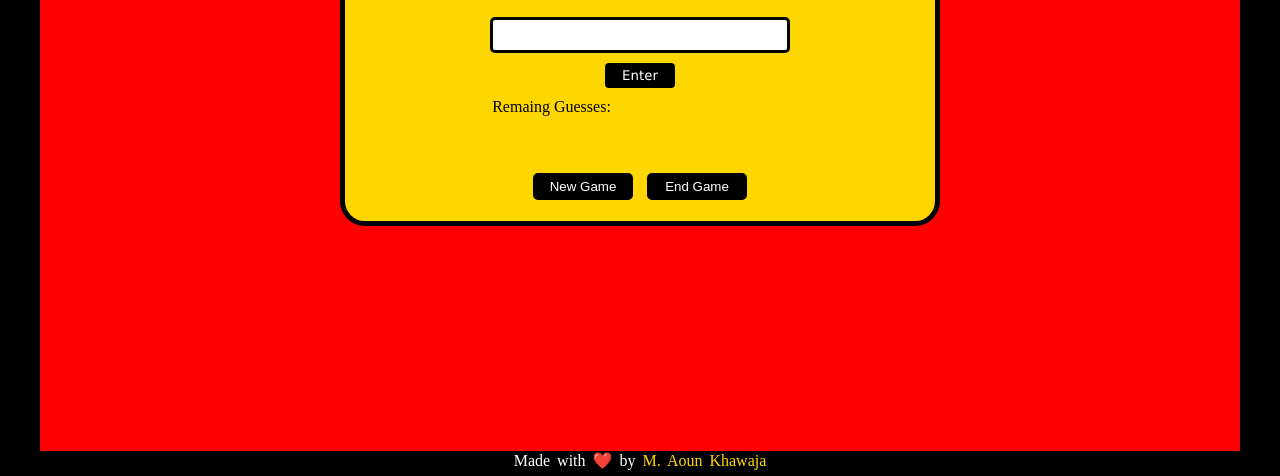
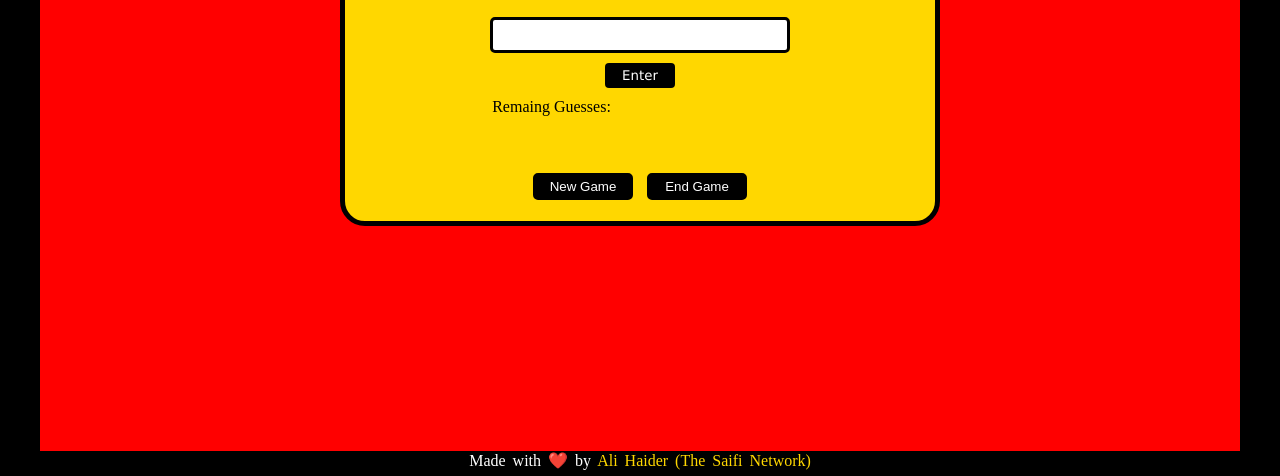
Before and after one commit to rategift2811/Number-Guessing-Game, a plain HTML site: page index.html in a window 1280 px wide. Shown: the part 324-800 px from the top of the page. Drawn offline with Linux system fonts and the light colour scheme.

Commit message:
Update index.html

```diff
--- a/index.html
+++ b/index.html
@@ -178,10 +178,10 @@
     <marquee behavior="" direction="">
       Welcome to <span class="name">Number Guessing Game</span>. Try Guessing a
       Number from 1 to 100. This game is developed by
-      <span class="name">M. Aoun Khawaja</span> and is the exclusive property of
+      <span class="name">Ali Haider (Founder of: The Saifi Network)</span>  and is the exclusive property of
       him. Unauthorized use, reproduction, or distribution of this source code
       is strictly prohibited. Copyright © 2025
-      <span class="name">Number Guessing Game (by M. Aoun Khawaja)</span>. All
+      <span class="name">Number Guessing Game (by Ali Haider (The Saifi Network))</span>. All
       Rights Reserved.
     </marquee>
 
@@ -205,7 +205,7 @@
       <button id="endGame">End Game</button>
     </section>
 
-    <p id="footer-credit">Made with ❤️ by <a href="#">M. Aoun Khawaja</a></p>
+    <p id="footer-credit">Made with ❤️ by <a href="#">Ali Haider (The Saifi Network)</a></p>
     <script>
       let randomNumber = parseInt(Math.random() * 100 + 1);
 
```
